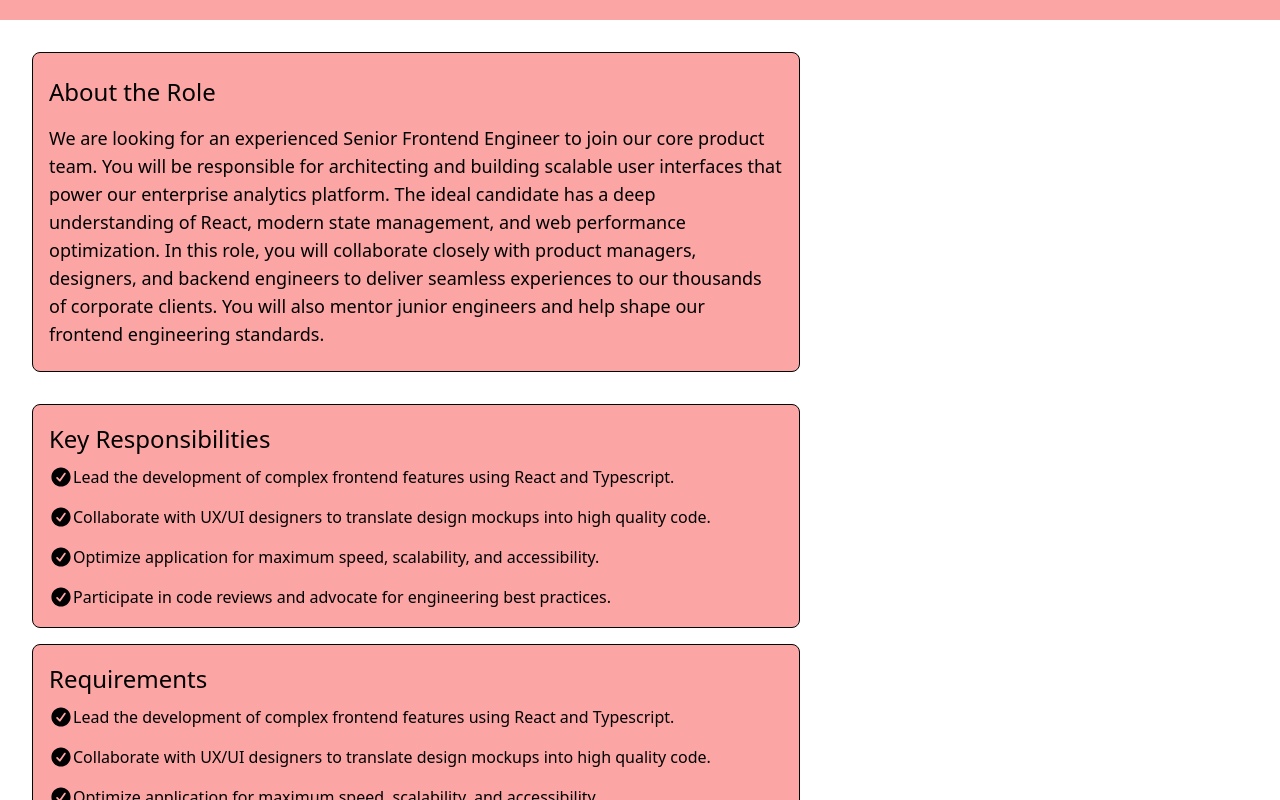
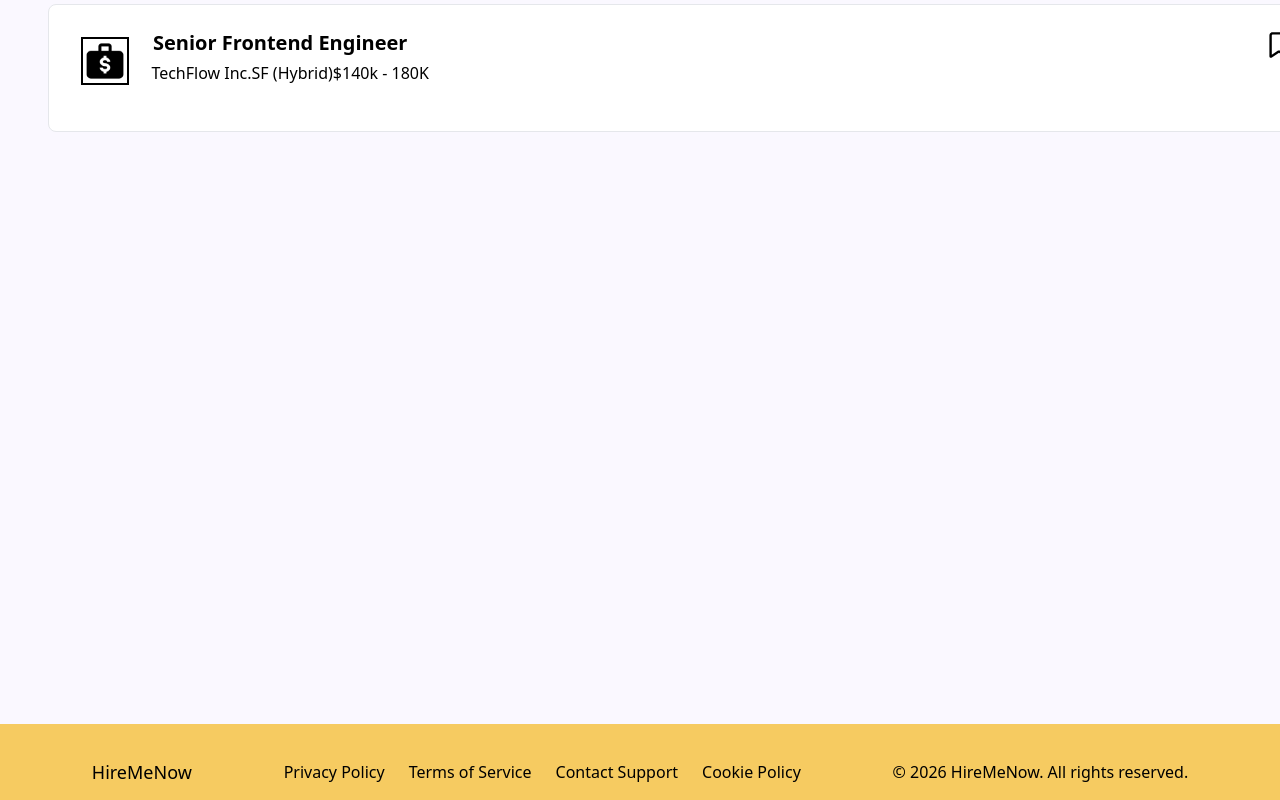
Before and after one commit to VaibhavSain/HireMeNow, a React (Create React App) app in the folder frontend/: page / in a window 1280 px wide. Shown: the part 220-1020 px from the top of the page. Built offline with nearby package versions, Linux system fonts and the light colour scheme.

Commit message:
added routing in my code

```diff
--- a/frontend/src/App.js
+++ b/frontend/src/App.js
@@ -8,11 +8,10 @@ function App() {
   return (
     <div className="App h-screen w-screen">
       <Header />
-      {/* <Routes> */}
-        {/* <Route path='/' element={<Jobs />} />
-        <Route path='/job/:id' element={<JobDetails />} /> */}
-        <JobDetails  />
-      {/* </Routes> */}
+      <Routes>
+        <Route path='/' element={<Jobs />} />
+        <Route path='/details' element={<JobDetails />} />
+      </Routes>
       <Footer />
     </div>
   );
--- a/frontend/src/components/Card.jsx
+++ b/frontend/src/components/Card.jsx
@@ -1,10 +1,15 @@
 import React from "react";
 import bookmark from "../assests/bookmark-regular-full.svg";
 import bag from "../assests/bag.png";
+import { useNavigate } from "react-router-dom";
 
 function Card() {
+  const navigate = useNavigate();
   return (
-    <div className="bg-[#ffffff]   cursor-pointer rounded-lg left-[3rem] border-[1px] border-grey-300 relative min-h-[8rem] w-[80rem]">
+    <div
+      onClick={() => navigate("/details")}
+      className="bg-[#ffffff]   cursor-pointer rounded-lg left-[3rem] border-[1px] border-grey-300 relative min-h-[8rem] w-[80rem]"
+    >
       <img
         className="h-[3rem] absolute top-[2rem] border-2 border-black left-[2rem] w-[3rem]"
         src={bag}
--- a/frontend/src/components/Header.jsx
+++ b/frontend/src/components/Header.jsx
@@ -1,17 +1,28 @@
 import React from "react";
 import logo from "../assests/hiremenow.jpg";
+import { useNavigate } from "react-router-dom";
 import { Link } from "react-router-dom";
 
 function Header() {
+  const navigate = useNavigate();
+
+  const handleFindJob = () => {
+    navigate("/");
+  };
   return (
     <header className="h-[5rem] bg-[#f6cb61] relative top-0 left-0 shadow-sm shadow-gray-400 w-full">
       <div className="absolute flex top-[1.50rem] left-[2rem]">
-        <img src={logo} alt="logo-img" className="h-[2rem] w-[2rem]" />
+        <img
+          src={logo}
+          onClick={handleFindJob}
+          alt="logo-img"
+          className="h-[2rem] w-[2rem]"
+        />
         <h1 className="text-2xl ml-2 font-medium">HireMeNow</h1>
       </div>
       <div className="absolute flex top-[1.50rem] right-[2rem]">
         <nav className="flex font-medium text-lg  flex-row gap-8">
-          <Link>Find Jobs</Link>
+          <Link to="/">Find Jobs</Link>
           <Link>My Applications</Link>
         </nav>
       </div>
--- a/frontend/src/components/Listing.jsx
+++ b/frontend/src/components/Listing.jsx
@@ -1,16 +1,12 @@
 import React from "react";
 import Card from "./Card";
+import { useNavigate } from "react-router-dom";
 
 function Listing() {
+  const navigate = useNavigate();
+
   return (
     <div className="bg-[#faf8ff] pb-20 h-screen overflow-scroll pt-4 absolute top-[13rem] left-0 gap-4 flex flex-col  w-full">
-      <Card />
-      <Card />
-      <Card />
-      <Card />
-      <Card />
-      <Card />
-      <Card />
       <Card />
     </div>
   );
--- a/frontend/src/pages/JobDetails.jsx
+++ b/frontend/src/pages/JobDetails.jsx
@@ -8,7 +8,7 @@ import circleIcon from "../assests/circle.svg";
 
 function JobDetails() {
   return (
-    <div className="h-[60rem] w-screen">
+    <div className="h-[62rem] w-screen">
       <div className="h-[10rem] relative  w-full bg-red-300">
         <h2 className="text-4xl absolute left-[2rem] top-[2rem] font-medium">
           Senior Frontend Engineer
@@ -75,7 +75,7 @@ function JobDetails() {
           shape our frontend engineering standards.
         </p>
       </div>
-      <div className="bg-red-300 pt-2 pb-2 pl-4 pr-4 flex flex-col justify-evenly absolute rounded-lg left-[2rem] top-[54rem] h-[14rem] border border-black w-[48rem]">
+      <div className="bg-red-300 pt-2 pb-2 pl-4 pr-4 flex flex-col justify-evenly absolute rounded-lg left-[2rem] top-[55rem] h-[14rem] border border-black w-[48rem]">
         <h3 className="text-2xl  font-medium ">Requirements</h3>
         <ul className="flex flex-col gap-4">
           <li className="flex flex-row">
```
